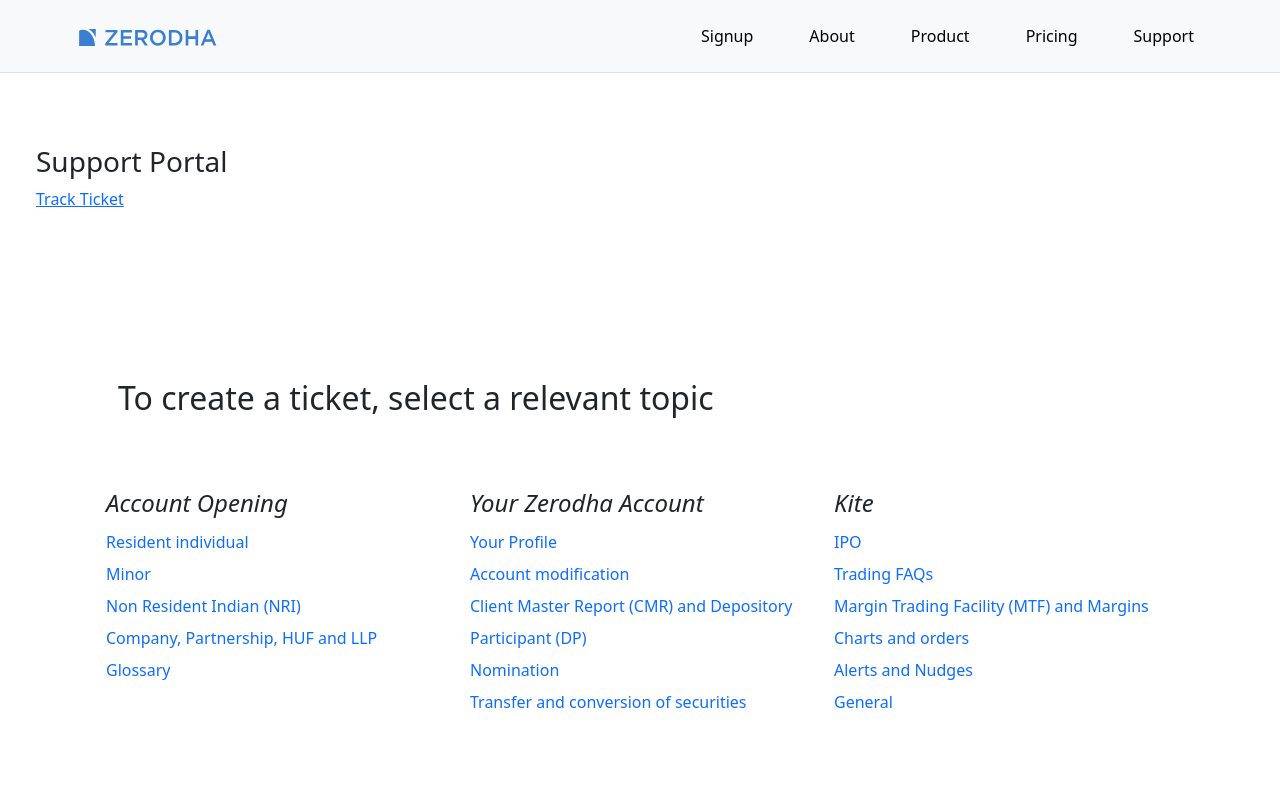
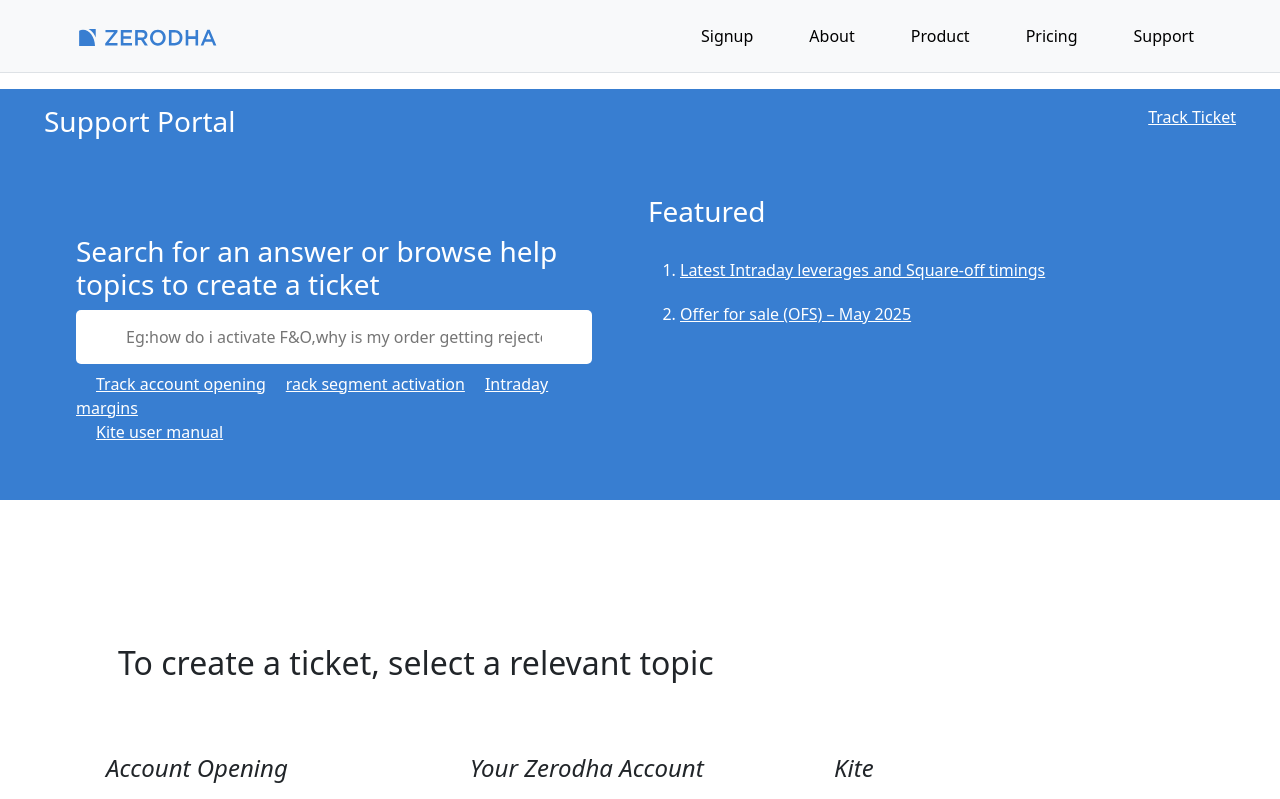
Before and after one commit to ankit7847/Zerodha, a React (Vite) app: page /Support in a window 1280 px wide. Shown: the top 799 px of the page. Built offline with nearby package versions, Linux system fonts and the light colour scheme.

Commit message:
input section and feature add

```diff
--- a/src/index.css
+++ b/src/index.css
@@ -70,13 +70,30 @@
 .nav-link{
   margin-left: 40px;
 }
-.supportHero{
-  background-color: rgb(40, 74, 74);
+#supportHero{
+  background-color:rgb(56, 126, 209);
   color: white;
 
 }
-.supportwrapper{
+#supportwrapper{
   display: flex;
   justify-content: space-between;
   margin: 0 150px;
 }
+ #supportwrapper a{
+  color: white;
+}
+#supportHero a {
+  color: white;
+  margin-left: 20px;
+}
+
+#supportHero input{
+  padding: 15px 50px;
+  width: 100%;
+  border: none;
+  border-radius: 5px;
+}
+#FeaturedSection li{
+  line-height: 20px;
+}
--- a/src/landing_page/support/Hero.jsx
+++ b/src/landing_page/support/Hero.jsx
@@ -2,10 +2,30 @@
 
 function Hero() {
     return (
-        <section className="container-fluid " id="supportHero">
-            <div className="row p-4 mb-5 mt-5" id="supportwrapper">
+        <section className="container-fluid  " id="supportHero">
+            <div className="p-3 m-3" id="supportwrapper">
                 <h3>Support Portal</h3>
                 <a href="">Track Ticket</a>
+            </div>
+            <div className="row p-2 m-2  " >
+                <div className="col-6 p-5  " >
+                    <h1 className='fs-3'>Search for an answer or browse help topics to create a ticket</h1>
+                    <input className='mb-2' type="" placeholder='Eg:how do i activate F&O,why is my order getting rejected... ' /><br />
+                    <a href="">Track account opening</a>
+                    <a href="">rack segment activation</a>
+                    <a href="">Intraday margins</a><br />
+                    <a href="">Kite user manual</a>
+
+                </div>
+                <div className="col-6 p-2 " id='FeaturedSection'>
+                    <h1 className="fs-3">
+                        Featured
+                    </h1>
+                    <ol>
+                        <a href=""><li>Latest Intraday leverages and Square-off timings</li></a>
+                       <a href=""> <li>Offer for sale (OFS) – May 2025</li></a>
+                    </ol>
+                </div>
             </div>
         </section>
      );
```
